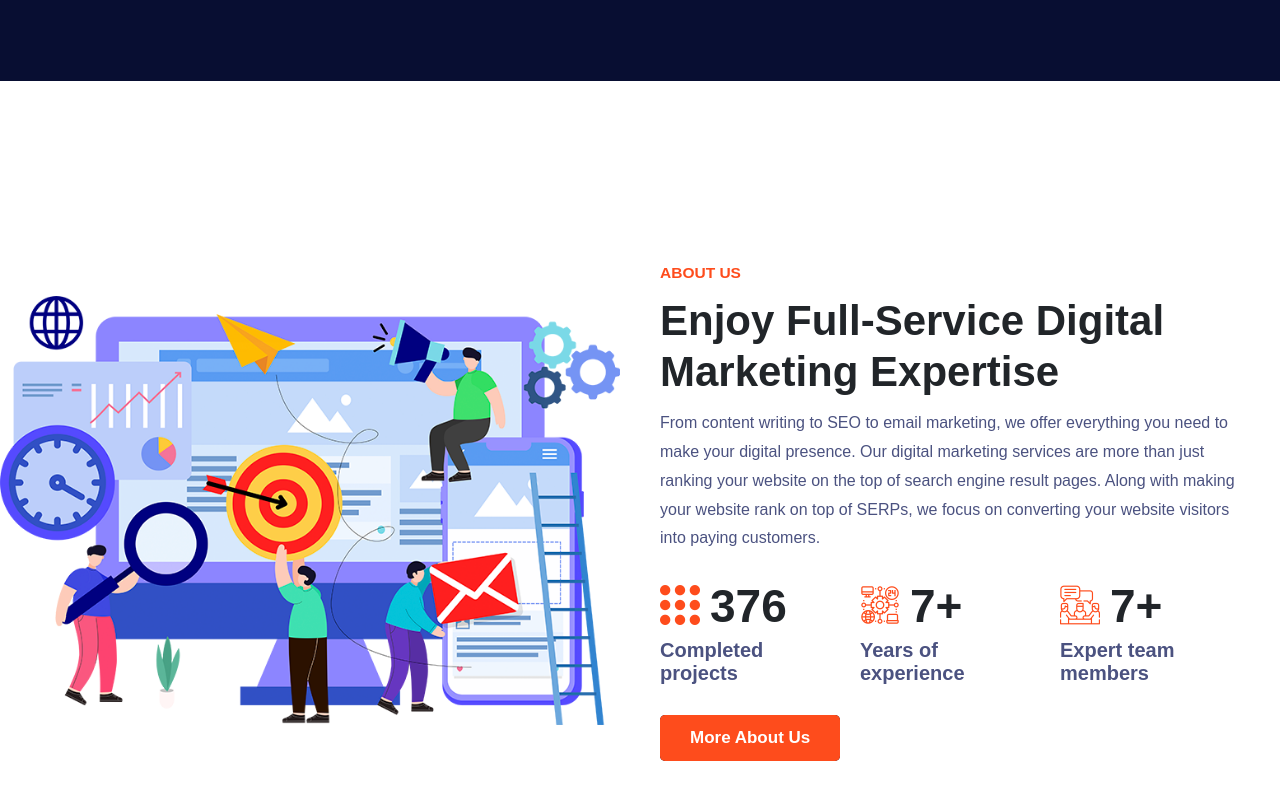
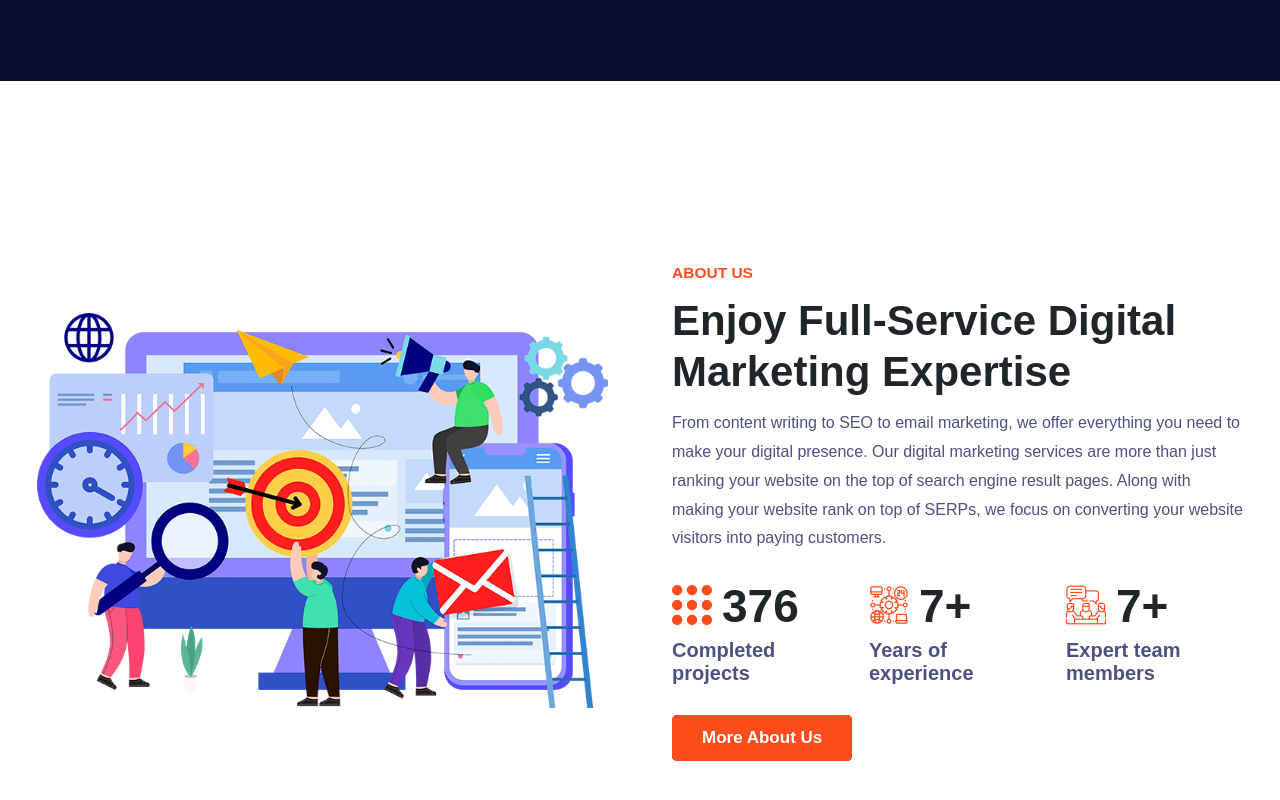
Before and after one commit to 13prashant/songire, a Next.js app: page / in a window 1280 px wide. Shown: the part 552-1352 px from the top of the page. Built offline with nearby package versions, Linux system fonts and the light colour scheme.

Commit message:
updated AboutContent, AboutSection

```diff
--- a/components/AboutUs/AboutContent.js
+++ b/components/AboutUs/AboutContent.js
@@ -1,11 +1,11 @@
 const AboutContent = () => {
   return (
     <div className="about-area ptb-100">
-      <div className="container-fluid">
+      <div className="container">
         <div className="row">
           <div className="col-lg-6 col-md-12">
             <div className="about-image">
-              <img src="/images/about-img1.jpg" alt="image" />
+              <img src="/images/about-img3.png" alt="image" />
             </div>
           </div>
 
--- a/components/Home/AboutSection.js
+++ b/components/Home/AboutSection.js
@@ -8,7 +8,7 @@ import {
 const AboutSection = () => {
   return (
     <div className="about-area ptb-100">
-      <div className="container-fluid">
+      <div className="container">
         <div className="row">
           <div className="col-lg-6 col-md-12">
             <div className="about-image">
```
